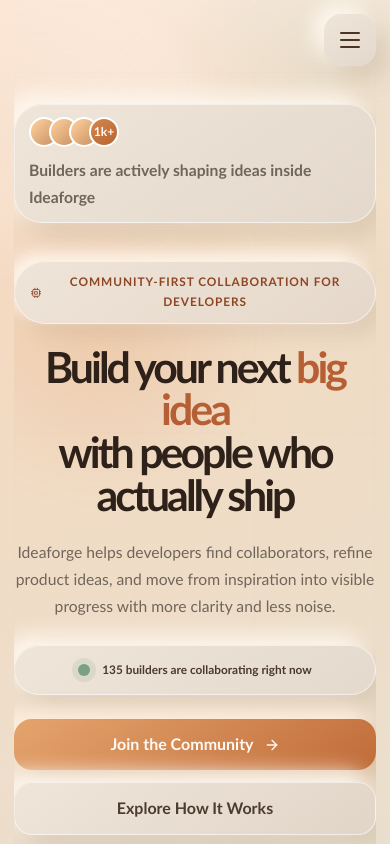
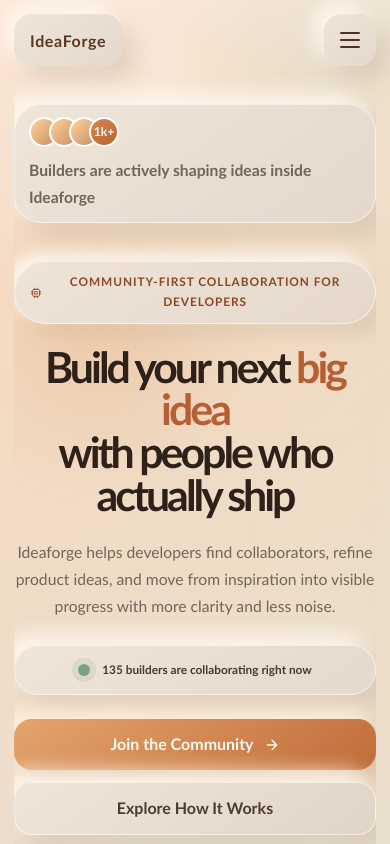
Before and after one commit to kritagya025/React_Project, a React (Vite) app in the folder my-react-app/: page / in a window 390 px wide. Shown: the top 844 px of the page. Built offline with nearby package versions, Linux system fonts and the light colour scheme.

Commit message:
feat: implement responsive layout and styling for App component with mobile navigation support

```diff
--- a/my-react-app/src/App.css
+++ b/my-react-app/src/App.css
@@ -42,7 +42,8 @@
 }
 
 .mobile-menu-toggle,
-.mobile-nav-backdrop {
+.mobile-nav-backdrop,
+.mobile-brand {
   display: none;
   border: 0;
   appearance: none;
@@ -415,6 +416,25 @@
     padding-top: 58px;
   }
 
+  .mobile-brand {
+    position: fixed;
+    top: 14px;
+    left: 14px;
+    z-index: 1201;
+    display: inline-flex;
+    align-items: center;
+    min-height: 52px;
+    padding: 0 16px;
+    border-radius: 18px;
+    background: linear-gradient(145deg, #efe5d9, #e3d8cb);
+    color: #5d3723;
+    box-shadow: var(--shadow-md);
+    font-size: 1rem;
+    font-weight: 800;
+    letter-spacing: 0.04em;
+    text-transform: none;
+  }
+
   .mobile-menu-toggle {
     position: fixed;
     top: 14px;
--- a/my-react-app/src/App.jsx
+++ b/my-react-app/src/App.jsx
@@ -20,6 +20,10 @@
 
   return (
     <div className="container">
+      <div className="mobile-brand" aria-hidden="true">
+        <span>IdeaForge</span>
+      </div>
+
       <button
         type="button"
         className="mobile-menu-toggle"
```
